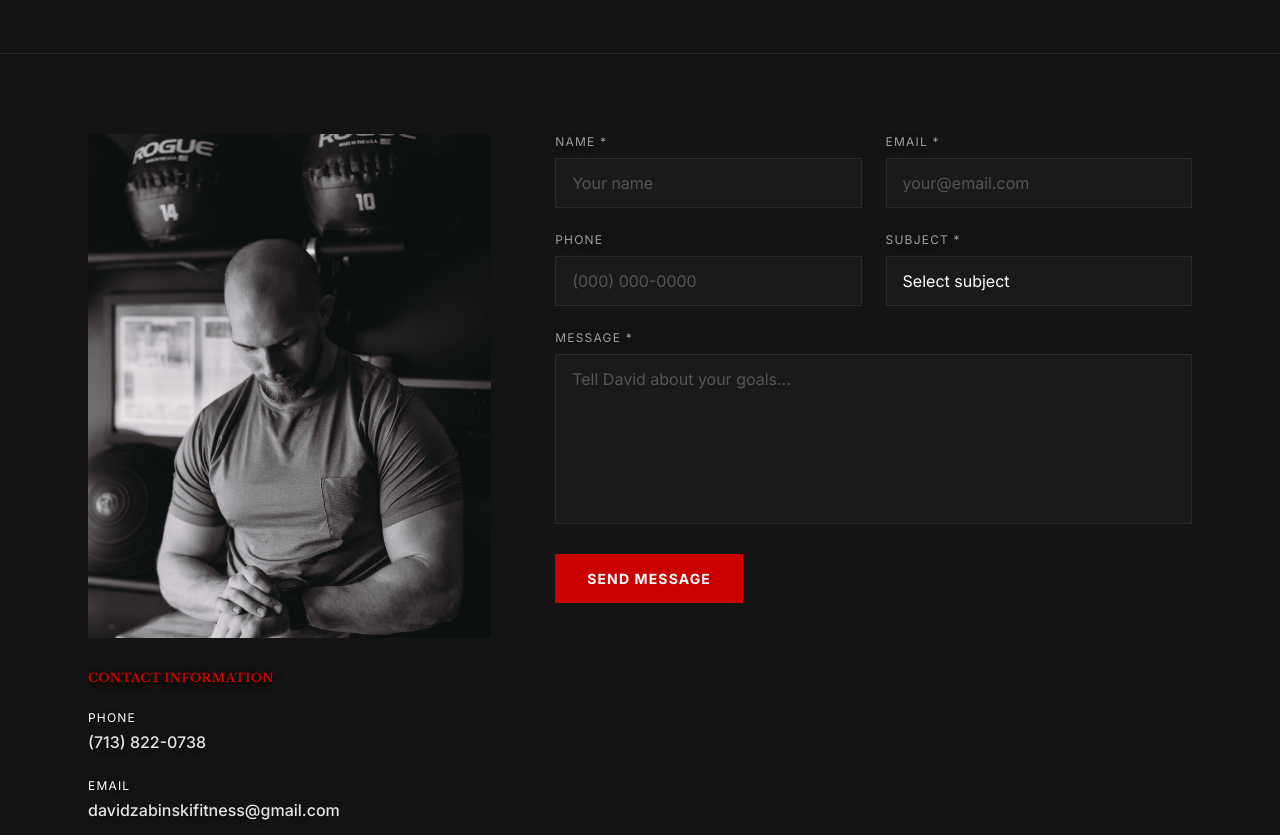
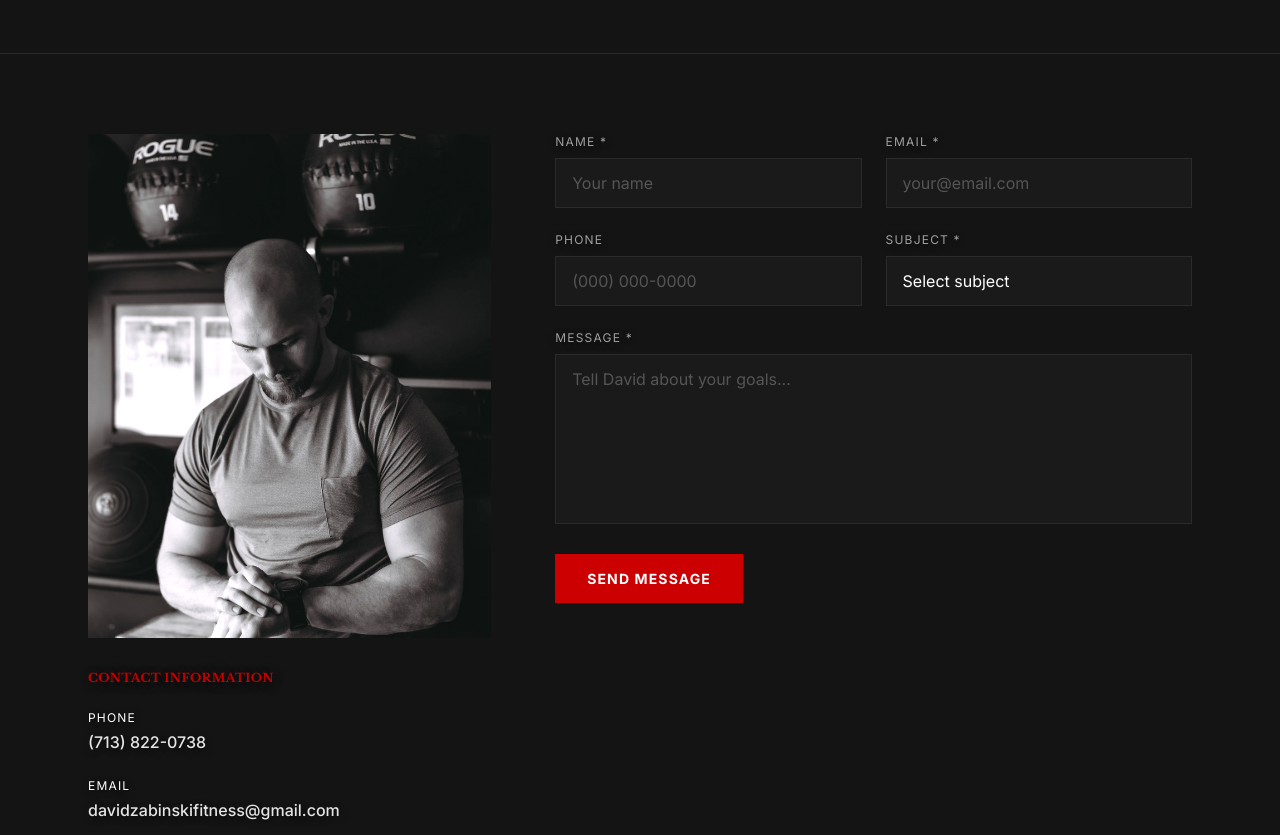
Before and after one commit to davidzabinskifitness/dzf-website, a Next.js app: page /contact in a window 1280 px wide. Shown: the part 460-1295 px from the top of the page. Built offline with nearby package versions, Linux system fonts and the light colour scheme.

Commit message:
brighten contact watch photo

```diff
--- a/app/contact/page.tsx
+++ b/app/contact/page.tsx
@@ -51,7 +51,7 @@ export default function ContactPage() {
                 src="/images/contact-watch.jpg"
                 alt="David Zabinski"
                 fill
-                className="object-cover object-top"
+                className="object-cover object-top brightness-125"
               />
             </div>
 
```
